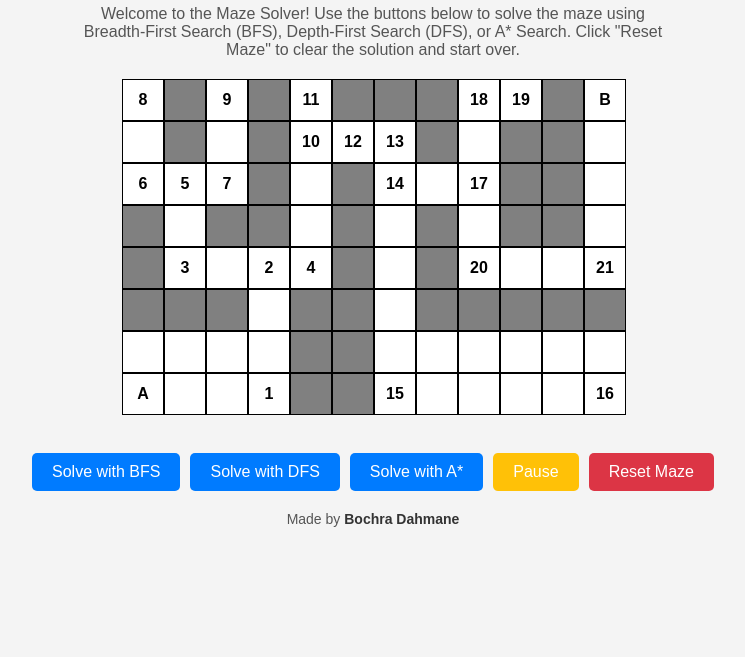
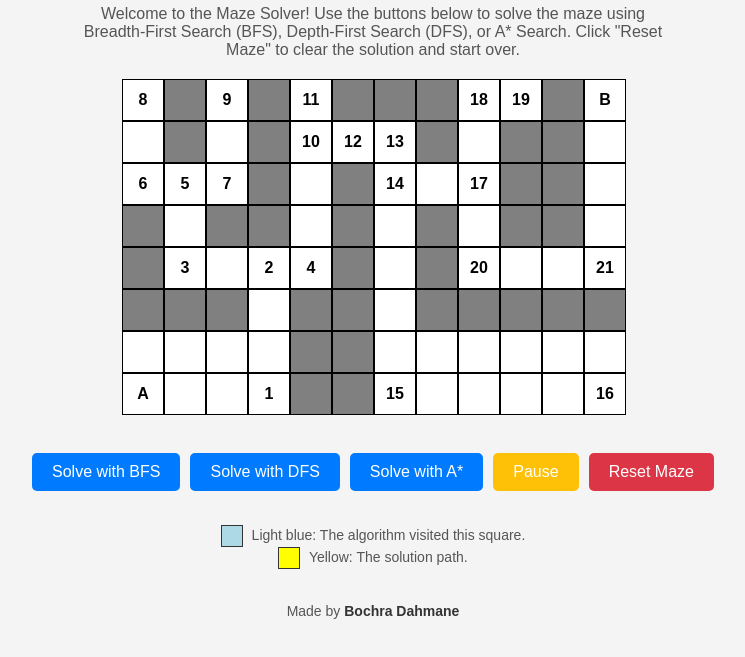
Before and after one commit to bochra-dah/maze-solver, a plain HTML site: page index.html in a window 1280 px wide. Shown: the part 99-756 px from the top of the page, without its empty margins (267-1012 px from the left). Drawn offline with Linux system fonts and the light colour scheme.

Commit message:
Added color explanation

```diff
--- a/index.html
+++ b/index.html
@@ -4,7 +4,7 @@
     <meta charset="UTF-8">
     <meta name="viewport" content="width=device-width, initial-scale=1.0">
     <title>Maze Solver</title>
-    <link rel="stylesheet" href="styles.css"> <!-- Link to the CSS file -->
+    <link rel="stylesheet" href="styles.css">
 </head>
 <body>
     <h1>Maze Solver</h1>
@@ -20,9 +20,15 @@
         <button class="btn pause" onclick="pauseMaze()">Pause</button>
         <button class="btn reset" onclick="resetMaze()">Reset Maze</button>
     </div>
+    <div class="explanation">
+        <p>
+            <span class="visited-example"></span> Light blue: The algorithm visited this square.<br>
+            <span class="path-example"></span> Yellow: The solution path.
+        </p>
+    </div>
     <footer>
         Made by <strong>Bochra Dahmane</strong>
     </footer>
-    <script src="script.js"></script> <!-- Link to the JavaScript file -->
+    <script src="script.js"></script>
 </body>
 </html>
--- a/styles.css
+++ b/styles.css
@@ -101,7 +101,34 @@ h1 {
     background-color: #a71d2a;
 }
 
-/* Footer Styles */
+
+.explanation {
+    margin-top: 20px;
+    font-size: 14px;
+    color: #555;
+    text-align: center;
+}
+
+.visited-example {
+    display: inline-block;
+    width: 20px;
+    height: 20px;
+    background-color: lightblue;
+    border: 1px solid #333;
+    vertical-align: middle;
+    margin-right: 5px;
+}
+
+.path-example {
+    display: inline-block;
+    width: 20px;
+    height: 20px;
+    background-color: yellow;
+    border: 1px solid #333;
+    vertical-align: middle;
+    margin-right: 5px;
+}
+
 footer {
     margin-top: 20px;
     font-size: 14px;
```
